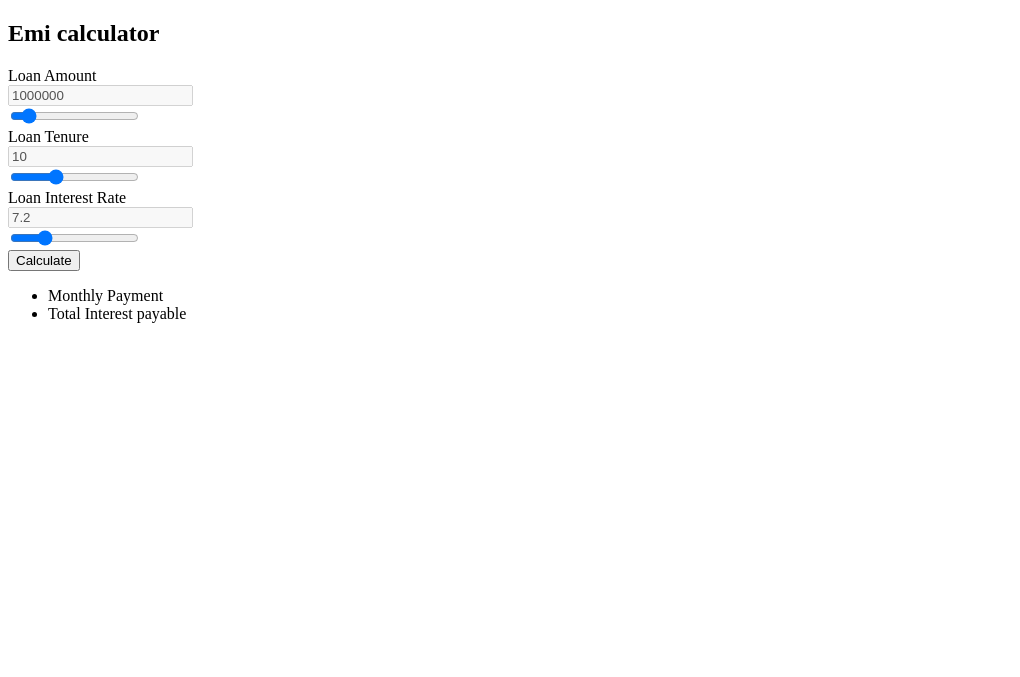
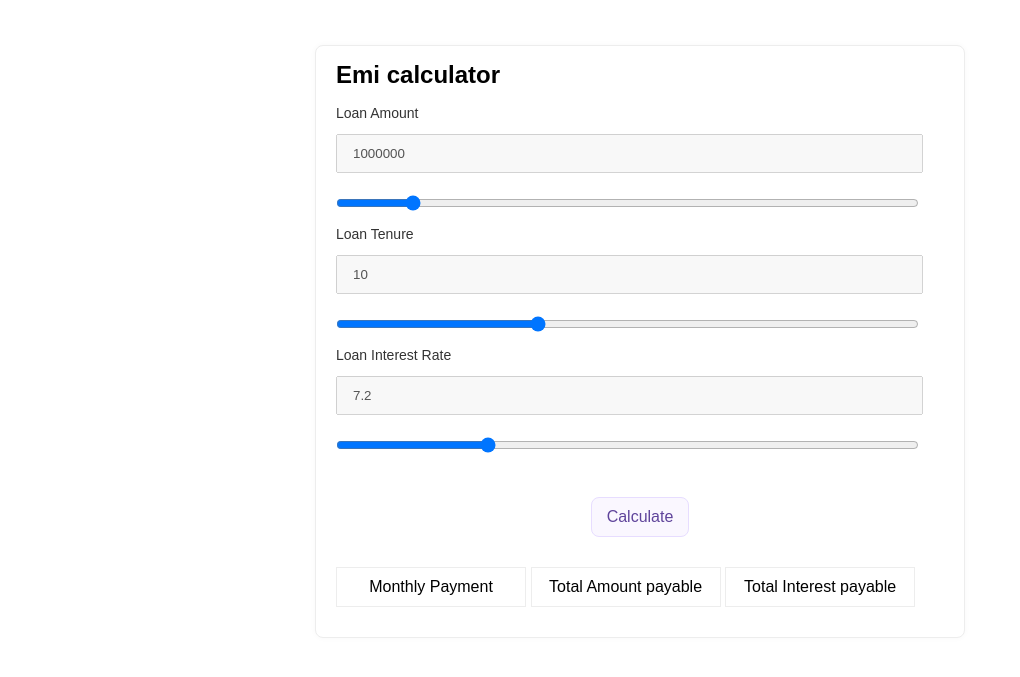
Before and after one commit to komalbhati8527/emiCalculator, a Django app: page / in a window 1280 px wide. Shown: the top 677 px of the page, without its empty margins (0-1020 px from the left). Run offline with Django 3.2, Linux system fonts and the light colour scheme; some libraries are stand-ins or nearby versions.

Commit message:
emi calculator

```diff
--- a/emiProject/emi/templates/emicalculator.html
+++ b/emiProject/emi/templates/emicalculator.html
@@ -2,85 +2,77 @@
 <html lang="en">
 <head>
     <meta charset="UTF-8">
-    <title>{{title}}</title>
+    <meta name="viewport" content="width=device-width, initial-scale=1" />
+    <title></title>
     <script type='text/javascript' src='https://ajax.googleapis.com/ajax/libs/jquery/1.7.1/jquery.min.js'></script>
+    <style>
+       *{margin:0px;padding:0px;font-family:Arial, Helvetica, sans-serif;}
+       .mortgageBox{height:100vh;padding-top:45px;height: 100%;}
+       .whiteBox{padding-top:72px;background: #fff;border-radius: 8px;overflow: hidden;box-shadow: 0 0 6px 0 rgb(0 0 0 / 3%);border: solid 1px #ededed;padding: 15px 20px 30px 20px;max-width:608px;align-items:center;margin:0 auto;}
+       h2.subHeadingOfDetails{font-size:24px;margin-bottom:15px;}
+       .priceRangeSlider label{font-size:14px;color:#333333;}
+       .emiCalculator input{width:91%;padding:10px 15px;margin-top:12px;}
+       .loanDetails ul li{list-style: none;display: inline-block;width:26%;border: 1px solid #ededed;text-align: center;padding: 10px 15px;}
+       .clickButton{text-align: center;padding:30px 0px;}
+       .clickButton button{padding:10px 15px;border-radius:8px;font-size:16px;cursor: pointer;border: 1px solid #e7ddff;background: #faf7ff;color: #5f449b;}
+
+    </style>
 </head>
 <body>
 
+      <div class="mortgageBox">
+         <div class="whiteBox" id="Mortgage">
+               <div class="headingBox"><h2 class="subHeadingOfDetails">Emi calculator</h2></div>
+               <div class="emiCalculator">
 
-         <div class="whiteBox" id="Mortgage">
-               <div class="headingBox"><h2>{{title}}</h2></div>
-               <div class="emiCalculator">
-                       <div class="row">
-                          <div class="col-xl-7 col-lg-7 col-md-7 col-sm-12">
                              <div class="priceRangeSlider">
-                                <div class="row">
-                                   <div class="col-xl-8 col-lg-8 col-md-8 col-sm-6">
                                 <label>Loan Amount</label>
-                                   </div>
-                                   <div class="col-xl-4 col-lg-4 col-md-4 col-sm-6">
                                 <div class="inputBox inputBox1">
                                    <input name="loanAmount" id="loanAmount" class="effect" type="text" value="1000000" disabled/>
-                                      </div>
-                                   </div>
                                 </div>
                                 <div id="slider1">
                                    <input type="range" min="0" max="10000000" step="10000" value="1000000" class="slider" id="loanAmountSlider">
                                 </div>
                              </div>
                              <div class="priceRangeSlider">
-                                <div class="row">
-                                   <div class="col-xl-8 col-lg-8 col-md-8 col-sm-6">
                                 <label>Loan Tenure</label>
-                                   </div>
-                                   <div class="col-xl-4 col-lg-4 col-md-4 col-sm-6">
                                 <div class="inputBox inputBox2">
                                    <input name="loanTenure" id="loanTenure" class="effect" type="text" value="10" disabled />
-                                      </div>
-                                   </div>
                                 </div>
                                 <div id="slider2">
                                    <input type="range" min="0" max="30" step="1" value="10" class="slider" id="loanTenureSlider">
                                 </div>
                              </div>
                              <div class="priceRangeSlider">
-                                <div class="row">
-                                   <div class="col-xl-8 col-lg-8 col-md-8 col-sm-6">
                                 <label>Loan Interest Rate</label>
-                                   </div>
-                                   <div class="col-xl-4 col-lg-4 col-md-4 col-sm-6">
                                 <div class="inputBox inputBox3">
                                    <input name="loanInterest" id="loanInterest" class="effect" type="text" value="7.2" disabled/>
-                                      </div>
-                                   </div>
                                 </div>
                                 <div id="slider3">
                                    <input type="range" step="0.1" min="0" max="30" value="7.2" class="slider" id="loanInterestSlider">
                                 </div>
                              </div>
+
+                       <div class="clickButton">
+                              <button type="submit" class="calulateEmi">Calculate</button>
                         </div>
             </div>
-                       <button type="submit" class="calulateEmi">Calculate</button>
-                <div class="row">
-                  <div class="col-xl-5 col-lg-5 col-md-5 col-sm-12">
+
             <div class="loanDetails">
                <ul>
                   <li class="active">
                      <label>Monthly Payment</label>
                      <strong id="monthlyEmi"></strong>
                   </li>
-<!--                           <li>-->
-<!--                              <label>Total Amount payable</label>-->
-<!--                              <strong id="totalLoanAmount"></strong>-->
-<!--                           </li>-->
+                    <li>
+                       <label>Total Amount payable</label>
+                       <strong id="totalLoanAmount"></strong>
+                    </li>
                   <li>
                      <label>Total Interest payable</label>
                      <strong id="totalLoanInterest"></strong>
                   </li>
                </ul>
-                     </div>
-                  </div>
-
             </div>
          </div>
          </div>
@@ -109,13 +101,12 @@
                  type: "POST",
                  data: data,
                  success: function (response) {
-                     console.log("response is:", response);
                      var res = response.data
                      $('#monthlyEmi').html(res.emi)
                      $('#totalLoanInterest').html(res.interest)
+                     $('#totalLoanAmount').html(res.total_amount)
                  }
               })
           })
     });
 </script>
-</html>
--- a/emiProject/emi/views.py
+++ b/emiProject/emi/views.py
@@ -10,9 +10,6 @@ def emicalculator(request):
 @csrf_exempt
 def emiResult(request):
     # formula P x R x (1+R)^N / [(1+R)^N-1]
-    print("$$$$$$$$$$$$$$$$$$$$$$$$$$$$$$$$$$$$$$$$$44")
-    print("#################################")
-    print("ewew ", request.POST)
     loanAmount = request.POST.get("loanAmount")
     loanTenure = request.POST.get("loanTenure")
     loanInterest = request.POST.get("loanInterest")
@@ -22,6 +19,6 @@ def emiResult(request):
     power = pow(1+rate, tenure)/(pow(1+rate, tenure) - 1)
     emi = principal * rate * power
     total_interest = emi * tenure - principal
-    response = {"emi": int(emi), "interest": int(total_interest)}
-    print("response : ", response)
+    total_amount = principal + total_interest
+    response = {"emi": int(emi), "interest": int(total_interest), "total_amount": int(total_amount)}
     return JsonResponse({"data": response})
```
Lines whose indentation alone changed are shown as unchanged.
